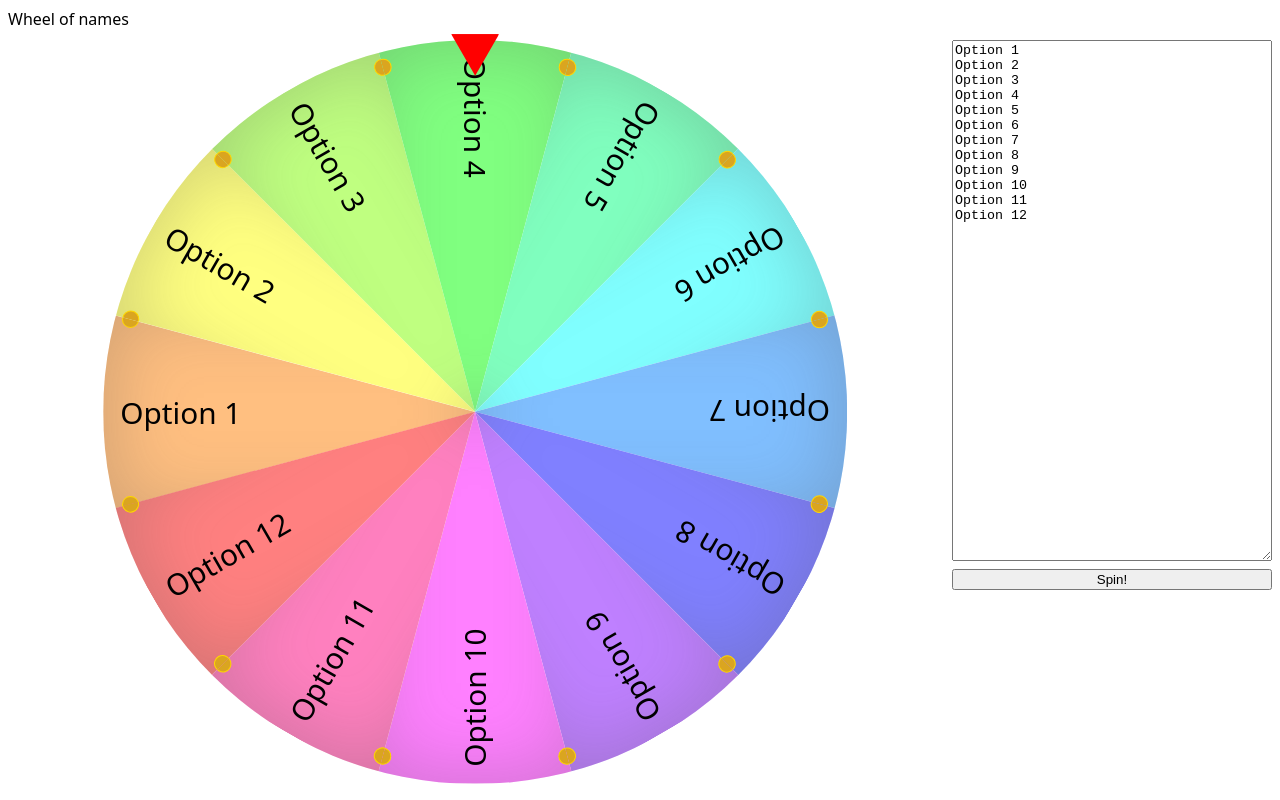
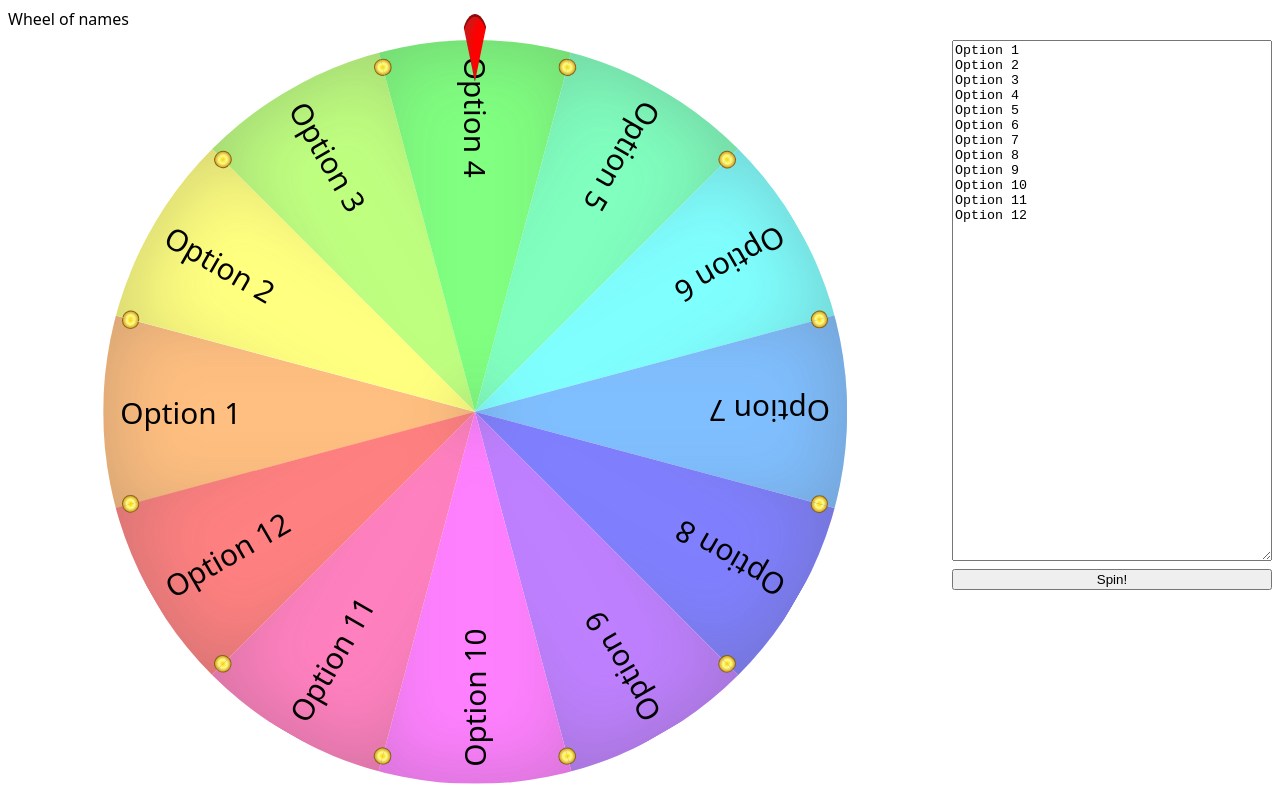
Before and after one commit to Yemolai/wheel-of-names, a website built with Vite: page index.html in a window 1280 px wide. Built offline with nearby package versions, Linux system fonts and the light colour scheme.

Commit message:
Finishing up colors

```diff
--- a/src/style.css
+++ b/src/style.css
@@ -57,12 +57,17 @@ body {
 .wheel::after {
   aspect-ratio: 1/cos(30deg);
   background-color: red;
+  box-shadow: inset 8px 0 0.2rem rgba(200, 28, 28, 0.8);
   clip-path: polygon(50% 100%,100% 0,0 0);
+  border: solid 0.6px rgba(108, 14, 14, 0.8);
+  border-radius: 60%;
   content: "";
-  height: 4cqi;
+  height: 3cqi;
   position: absolute;
+  transform-origin: center top;
   place-self: start center;
-  scale: 1.4;
+  margin-top: -1.6rem;
+  scale: 1 2.8;
   z-index: 2;
 }
 
@@ -103,13 +108,13 @@ body {
 
 .wheel ul li::before, .wheel ul li::after {
   aspect-ratio: 1/cos(15deg);
-  background-color: goldenrod;
-  border: solid 1px gold;
+  background: radial-gradient(closest-side, gold, #fdff8f, goldenrod);
+  border: solid 0.5px rgba(0, 0, 0, 0.4);
   border-radius: 100%;
   content: "";
   height: 2cqi;
   position: absolute;
-  top: -1px;
+  top: -0.5px;
   left: 5%;
   scale: 1;
   z-index: 2;
@@ -117,5 +122,5 @@ body {
 
 .wheel ul li::after {
   top: unset;
-  bottom: -1px;
+  bottom: -0.5px;
 }
```
